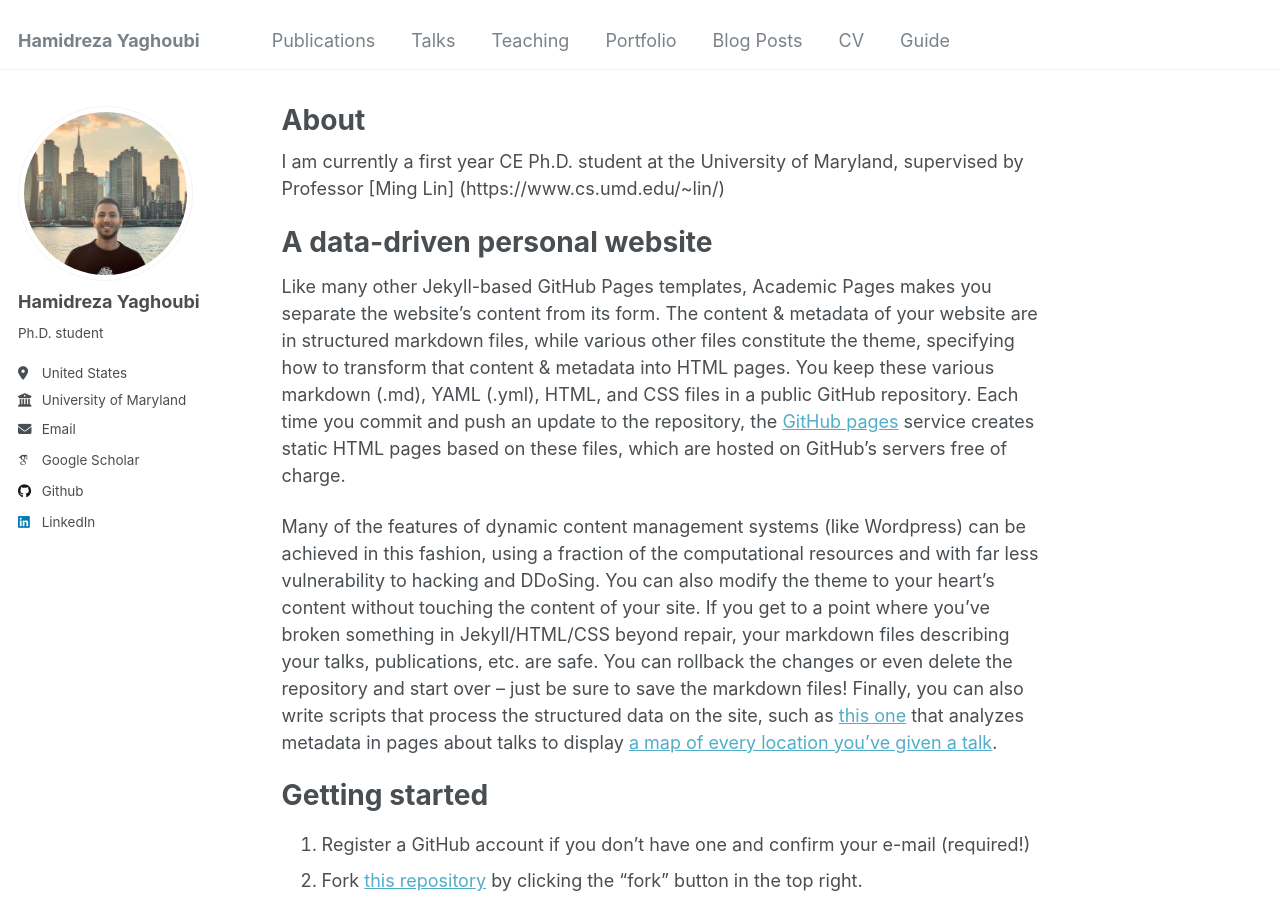
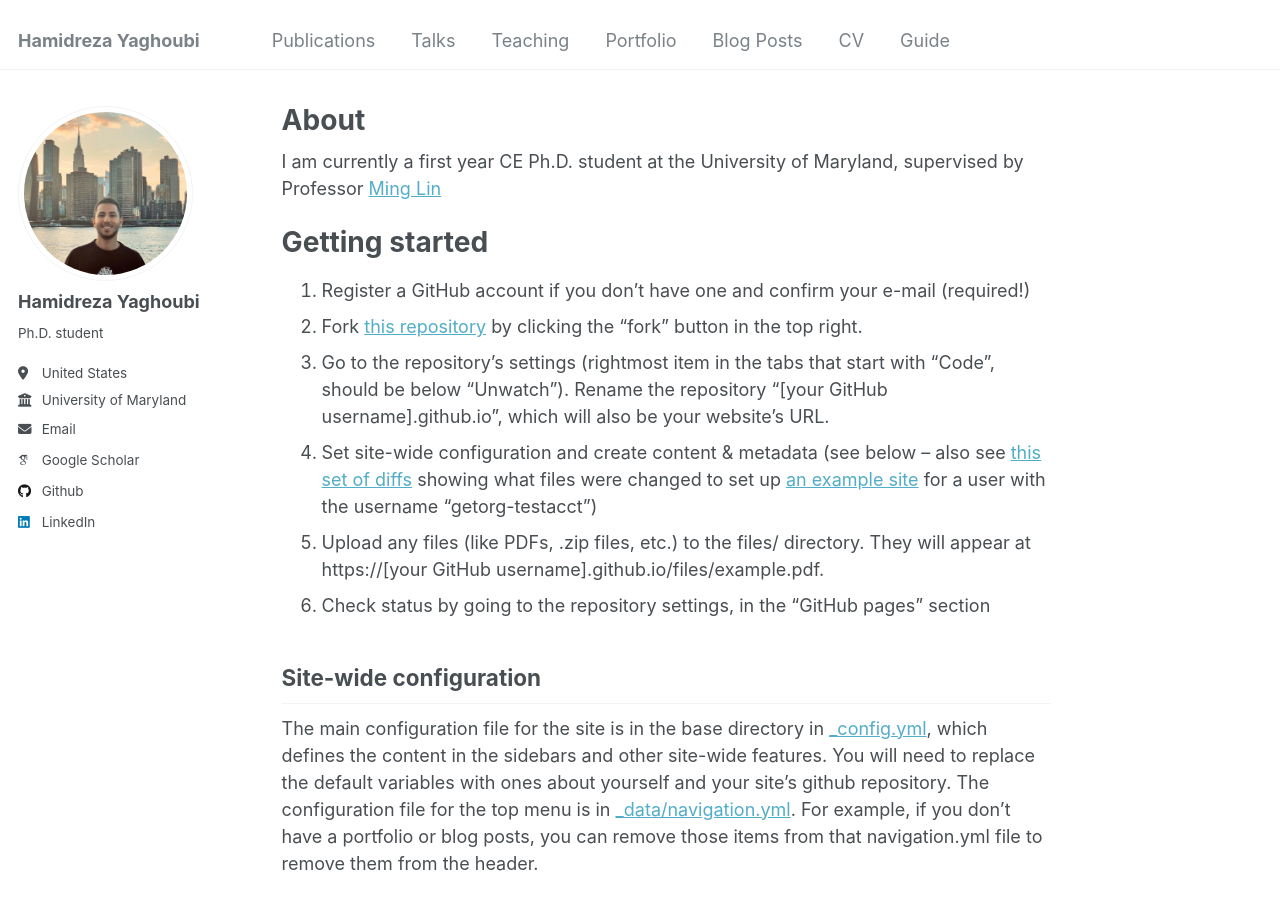
Before and after one commit to HamidrezaYaghoubi/HamidrezaYaghoubi.github.io, a Jekyll site: the page built from _pages/about.md, in a window 1280 px wide and 900 px high. Built offline with Jekyll 4.4.1, drawn with Linux system fonts in a browser that asks for light colours; some web fonts are replaced.

Commit message:
Update about.md

```diff
--- a/_pages/about.md
+++ b/_pages/about.md
@@ -6,15 +6,7 @@
   - /about/
   - /about.html
 ---
-I am currently a first year CE Ph.D. student at the University of Maryland, supervised by Professor [Ming Lin] (https://www.cs.umd.edu/~lin/)
-
-[//]: <> This is the front page of a website that is powered by the [Academic Pages template](https://github.com/academicpages/academicpages.github.io) and hosted on GitHub pages. [GitHub pages](https://pages.github.com) is a free service in which websites are built and hosted from code and data stored in a GitHub repository, automatically updating when a new commit is made to the respository. This template was forked from the [Minimal Mistakes Jekyll Theme](https://mmistakes.github.io/minimal-mistakes/) created by Michael Rose, and then extended to support the kinds of content that academics have: publications, talks, teaching, a portfolio, blog posts, and a dynamically-generated CV. You can fork [this repository](https://github.com/academicpages/academicpages.github.io) right now, modify the configuration and markdown files, add your own PDFs and other content, and have your own site for free, with no ads! An older version of this template powers my own personal website at [stuartgeiger.com](http://stuartgeiger.com), which uses [this Github repository](https://github.com/staeiou/staeiou.github.io).
-
-A data-driven personal website
-======
-Like many other Jekyll-based GitHub Pages templates, Academic Pages makes you separate the website's content from its form. The content & metadata of your website are in structured markdown files, while various other files constitute the theme, specifying how to transform that content & metadata into HTML pages. You keep these various markdown (.md), YAML (.yml), HTML, and CSS files in a public GitHub repository. Each time you commit and push an update to the repository, the [GitHub pages](https://pages.github.com/) service creates static HTML pages based on these files, which are hosted on GitHub's servers free of charge.
-
-Many of the features of dynamic content management systems (like Wordpress) can be achieved in this fashion, using a fraction of the computational resources and with far less vulnerability to hacking and DDoSing. You can also modify the theme to your heart's content without touching the content of your site. If you get to a point where you've broken something in Jekyll/HTML/CSS beyond repair, your markdown files describing your talks, publications, etc. are safe. You can rollback the changes or even delete the repository and start over -- just be sure to save the markdown files! Finally, you can also write scripts that process the structured data on the site, such as [this one](https://github.com/academicpages/academicpages.github.io/blob/master/talkmap.ipynb) that analyzes metadata in pages about talks to display [a map of every location you've given a talk](https://academicpages.github.io/talkmap.html).
+I am currently a first year CE Ph.D. student at the University of Maryland, supervised by Professor [Ming Lin](https://www.cs.umd.edu/~lin/)
 
 Getting started
 ======
```
